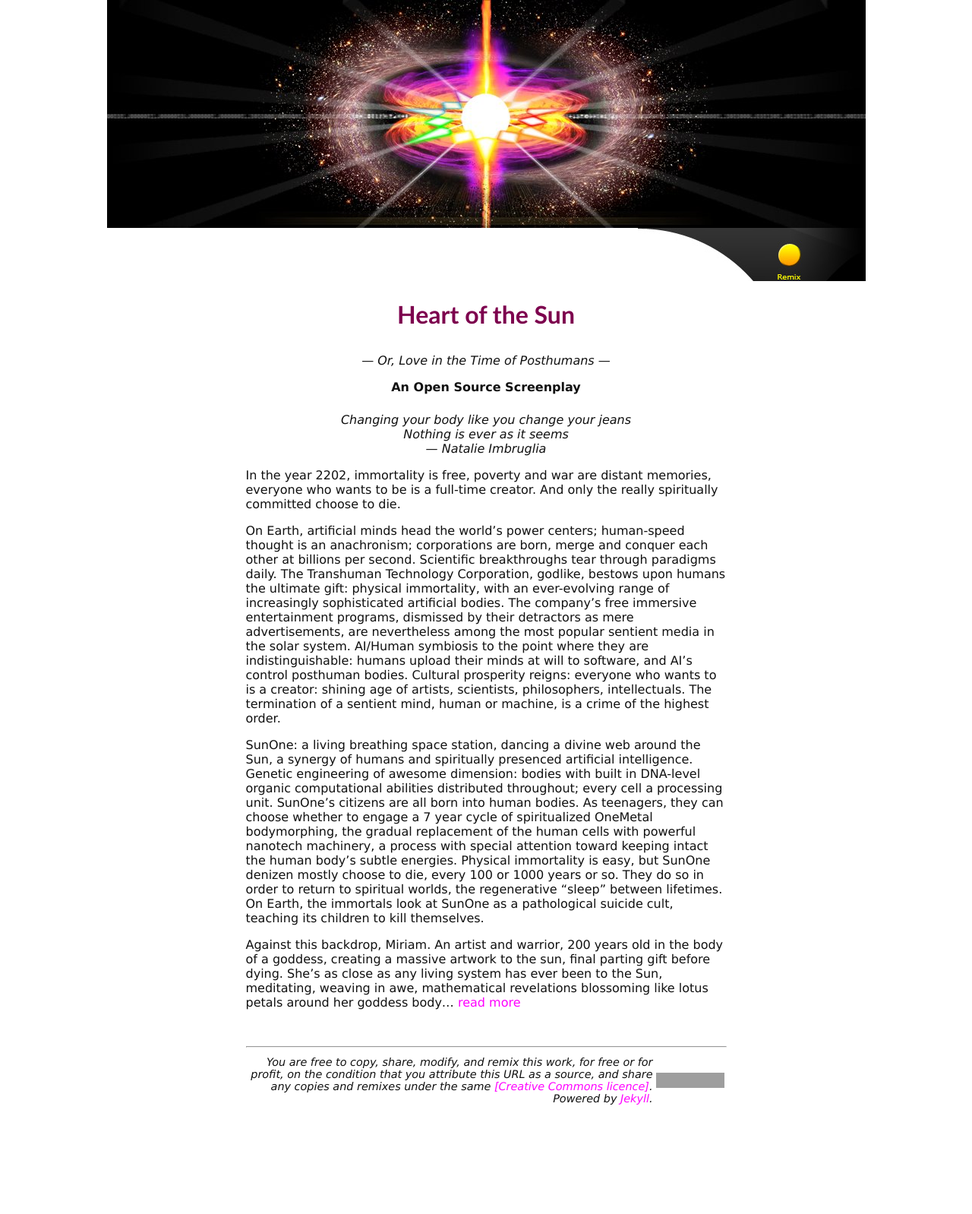
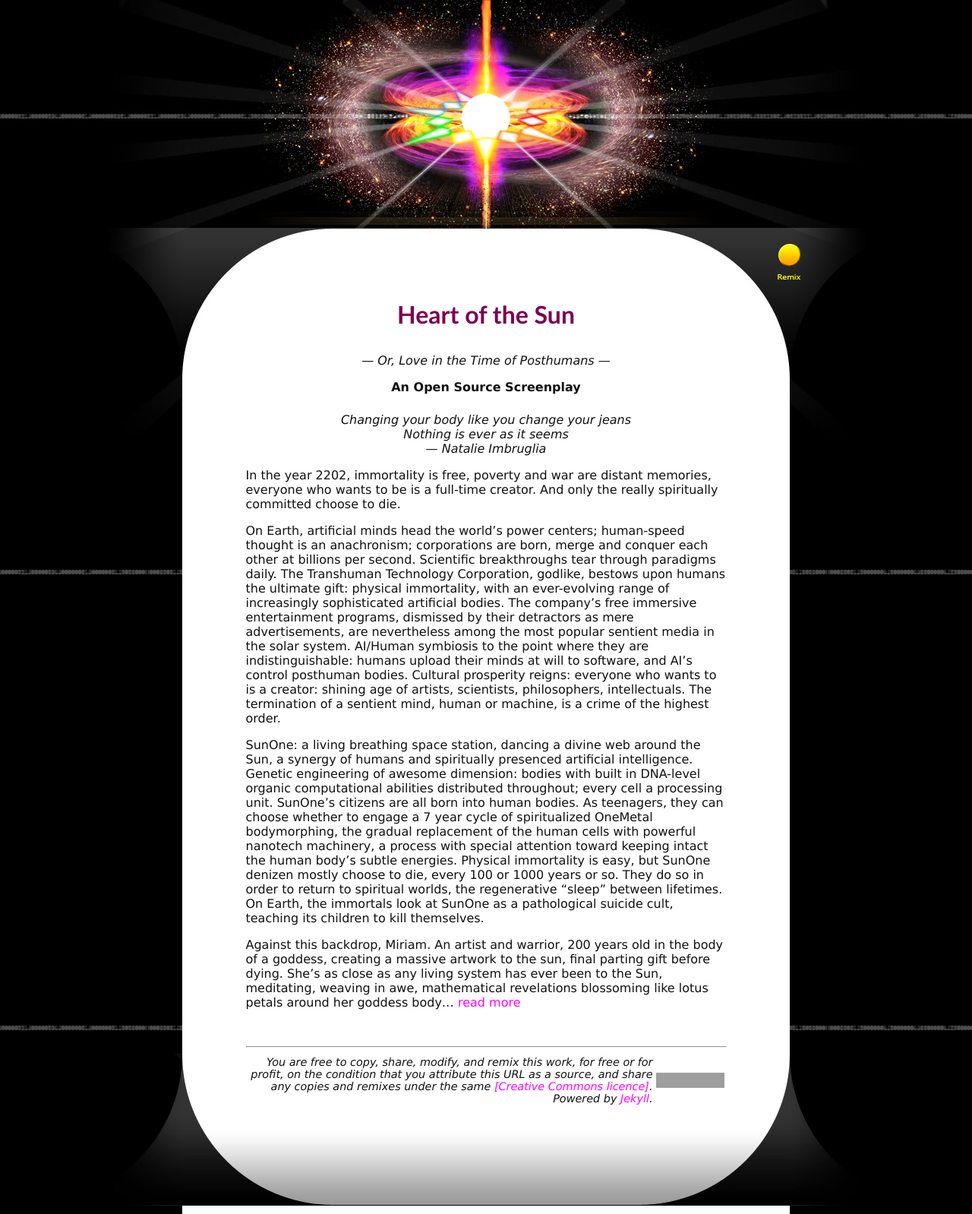
Before and after one commit to harlantwood/Heart_of_the_Sun, a Jekyll site: the page built from Heart_of_the_Sun/index.md, in a window 1280 px wide. Shown: the whole page at 76% size. Built offline with Jekyll 4.4.1, drawn with Linux system fonts in a browser that asks for light colours; grey boxes are pictures that could not be loaded.

Commit message:
Add in remaining images

```diff
--- a/CSS/star.css
+++ b/CSS/star.css
@@ -1,5 +1,5 @@
 body {
-	background:#FFFFFF url(/images/osgc-bg.gif) center top repeat;
+	background:#FFFFFF url(../IMG/osgc-bg.gif) center top repeat;
 	text-align:center;
 	margin:0px;
 	font-family: verdana, arial, helvetica, sans-serif;
@@ -106,7 +106,7 @@ div.diffs {
 #main {
     margin: 0px auto;
     width:1000px;
-    background: url(/images/open_source_genius_club_content.jpg) center top no-repeat;
+    background: url(../IMG/open_source_genius_club_content.jpg) center top no-repeat;
     /*min-height:300px;*/
     }
 #content-header {
@@ -165,7 +165,7 @@ div.diffs {
     width:1000px;
     height:50px;
     /*min-height:300px;*/
-    background: url(/images/osgc-footer.jpg) center bottom no-repeat;
+    background: url(../IMG/osgc-footer.jpg) center bottom no-repeat;
     /*border: 1px red solid;*/
     margin-top:-70px;
     padding-top: 150px;
```
Also changed, not shown: IMG/buttons_create.jpg (added), IMG/open_source_genius_club.jpg (added), IMG/open_source_genius_club_content.jpg (added), IMG/osgc-bg.gif (added), IMG/osgc-footer.jpg (added).
